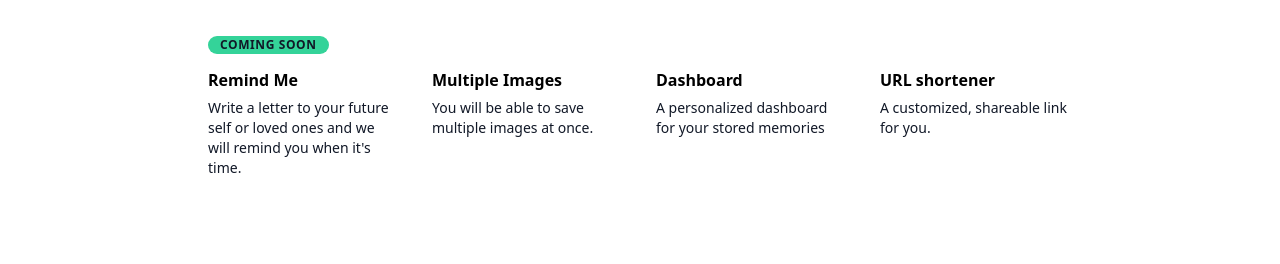
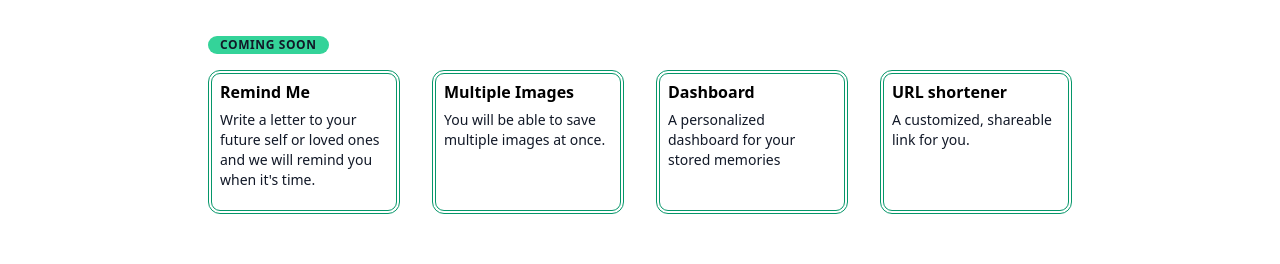
Before and after one commit to thestriver/Memories, a React (Create React App) app: page / in a window 1280 px wide. Shown: the part 792-1056 px from the top of the page. Built offline with nearby package versions, Linux system fonts and the light colour scheme; what ipfs-http-client would draw is missing.

Commit message:
cardsfixstyle

```diff
--- a/src/components/Works.js
+++ b/src/components/Works.js
@@ -23,26 +23,26 @@ export default function Works() {
         </p>
       </div>
       <div className="grid gap-8 row-gap-10 sm:grid-cols-2 lg:grid-cols-4">
-        <div>
+        <div className="border-double border-4 border-green-600 rounded-xl p-2">
           <h6 className="mb-2 font-semibold leading-5">Remind Me</h6>
           <p className="mb-3 text-sm text-gray-900">
             Write a letter to your future self or loved ones and we will remind
             you when it's time.
           </p>
         </div>
-        <div>
+        <div className="border-double border-4 border-green-600 rounded-xl p-2">
           <h6 className="mb-2 font-semibold leading-5">Multiple Images</h6>
           <p className="mb-3 text-sm text-gray-900">
             You will be able to save multiple images at once.
           </p>
         </div>
-        <div>
+        <div className="border-double border-4 border-green-600 rounded-xl p-2">
           <h6 className="mb-2 font-semibold leading-5">Dashboard</h6>
           <p className="mb-3 text-sm text-gray-900">
             A personalized dashboard for your stored memories
           </p>
         </div>
-        <div>
+        <div className="border-double border-4 border-green-600 rounded-xl p-2">
           <h6 className="mb-2 font-semibold leading-5">URL shortener</h6>
           <p className="mb-3 text-sm text-gray-900">
             A customized, shareable link for you.
```
